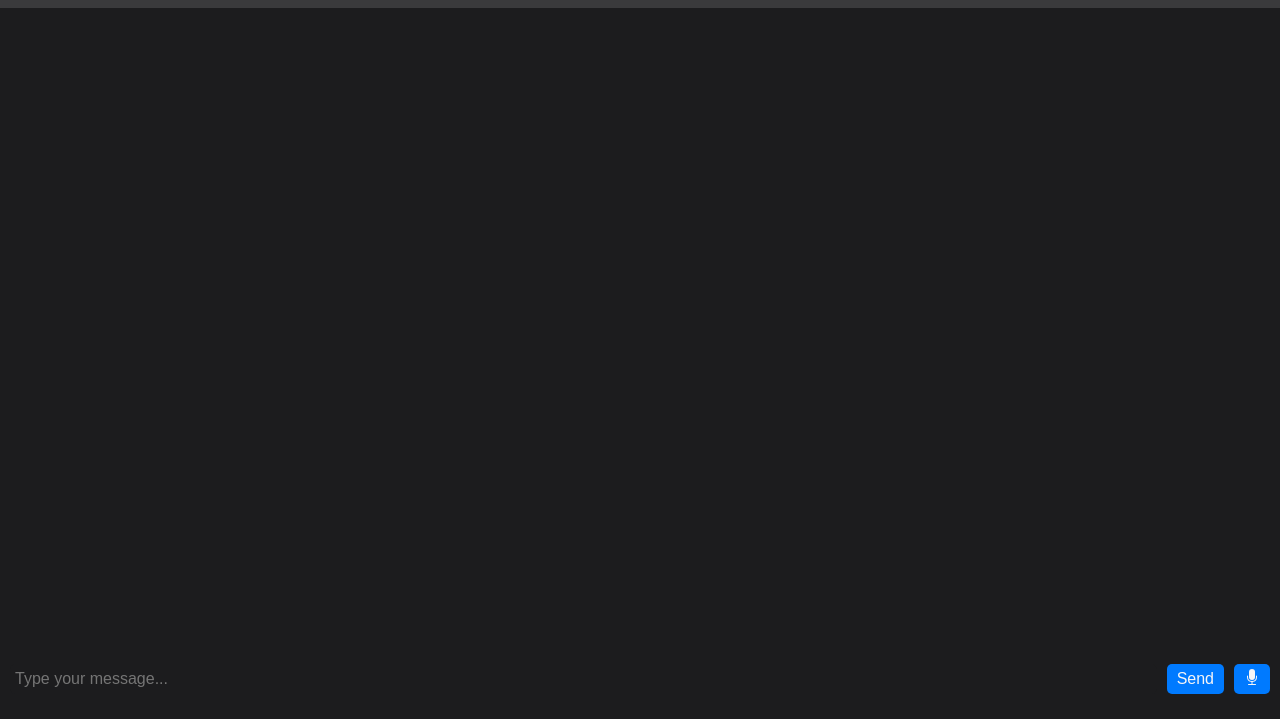
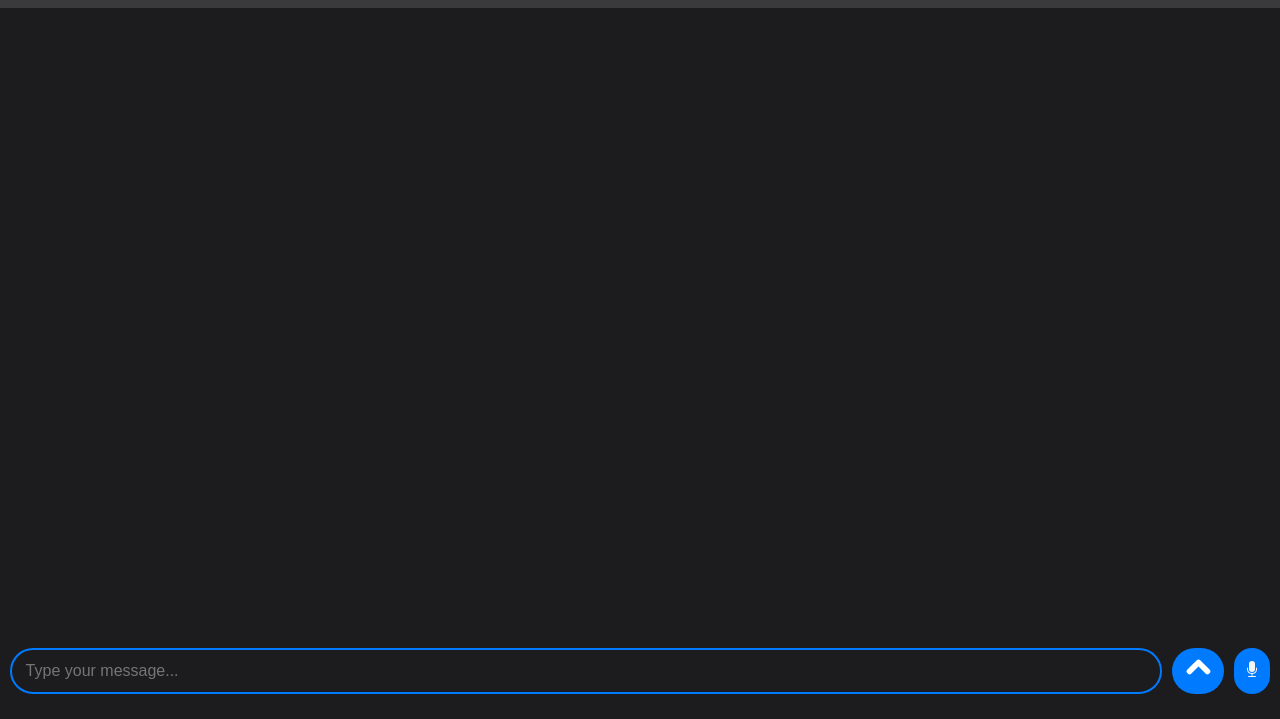
Before and after one commit to Quinndevelops/ECHOAICHAT, a plain HTML site: page index.html in a window 1280 px wide. Shown: the part 81-800 px from the top of the page. Drawn offline with Linux system fonts and the light colour scheme.

Commit message:
Update index.html
New look 👀

```diff
--- a/index.html
+++ b/index.html
@@ -18,7 +18,7 @@
 
     .chat-container {
       max-width: 100%;
-      margin: 0;
+      margin-top: 2px;
       border-radius: 0;
       box-shadow: none;
       overflow: hidden;
@@ -51,10 +51,11 @@
 }
 
     .chat-input input {
+      border-style: solid;
+      border-color: #007aff;
       flex-grow: 1;
       padding: 5px;
-      border: none;
-      border-radius: 5px;
+      border-radius: 150px;
       background-color: #1c1c1e;
       color: #f5f5f7;
       width: auto;
@@ -65,7 +66,7 @@
       margin-left: 10px;
       padding: 5px 10px;
       border: none;
-      border-radius: 5px;
+      border-radius: 150px;
       background-color: #007aff;
       color: #f5f5f7;
       cursor: pointer;
@@ -74,7 +75,7 @@
     .mic-button {
       padding: 5px 10px;
       border: none;
-      border-radius: 5px;
+      border-radius: 150px;
       background-color: #4caf50;
       color: #f5f5f7;
       cursor: pointer;
@@ -82,7 +83,7 @@
 
     .message {
       padding: 10px;
-      border-radius: 10px;
+      border-radius: 15px;
       margin-bottom: 10px;
       display: flex;
       flex-direction: column;
@@ -131,8 +132,8 @@
   <div class="chat-container">
     <div class="chat-messages" id="chatMessages"></div>
     <div class="chat-input">
-      <input type="text" id="messageInput" placeholder="Type your message...">
-      <button id="sendButton">Send</button>
+      <input type="text" id="messageInput" placeholder="  Type your message...">
+      <button id="sendButton"><?xml version="1.0" ?><!DOCTYPE svg  PUBLIC '-//W3C//DTD SVG 1.1//EN'  'http://www.w3.org/Graphics/SVG/1.1/DTD/svg11.dtd'><svg enable-background="new 0 0 32 32" height="32px" id="Layer_1" version="1.1" viewBox="0 0 32 32" width="32px" xml:space="preserve" xmlns="http://www.w3.org/2000/svg" xmlns:xlink="http://www.w3.org/1999/xlink"><path d="M18.221,7.206l9.585,9.585c0.879,0.879,0.879,2.317,0,3.195l-0.8,0.801c-0.877,0.878-2.316,0.878-3.194,0  l-7.315-7.315l-7.315,7.315c-0.878,0.878-2.317,0.878-3.194,0l-0.8-0.801c-0.879-0.878-0.879-2.316,0-3.195l9.587-9.585  c0.471-0.472,1.103-0.682,1.723-0.647C17.115,6.524,17.748,6.734,18.221,7.206z" fill="#fff"/></svg></button>
       <button id="micButton" class="mic-button">
         <svg xmlns="http://www.w3.org/2000/svg" width="16" height="16" fill="currentColor" class="bi bi-mic-fill" viewBox="0 0 16 16">
           <path d="M5 3a3 3 0 0 1 6 0v5a3 3 0 0 1-6 0z"/>
```
